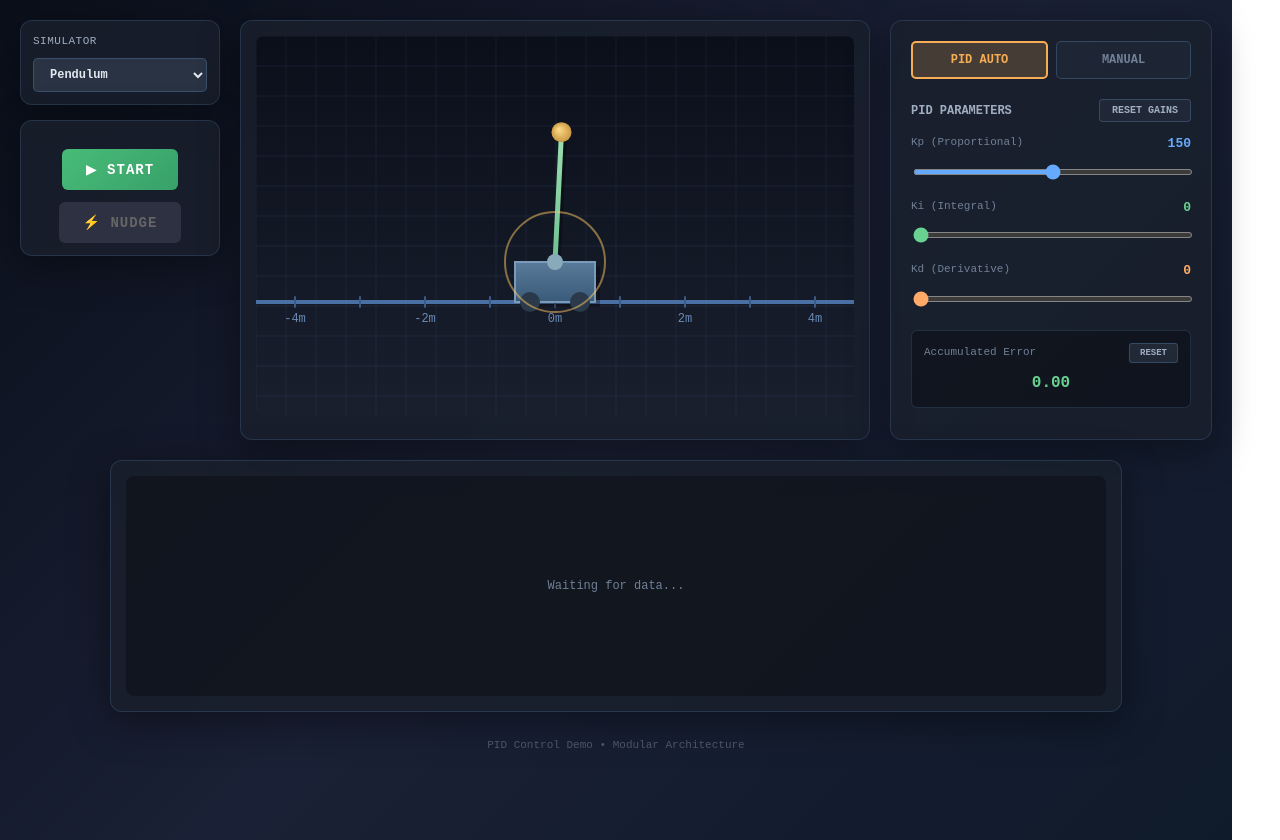
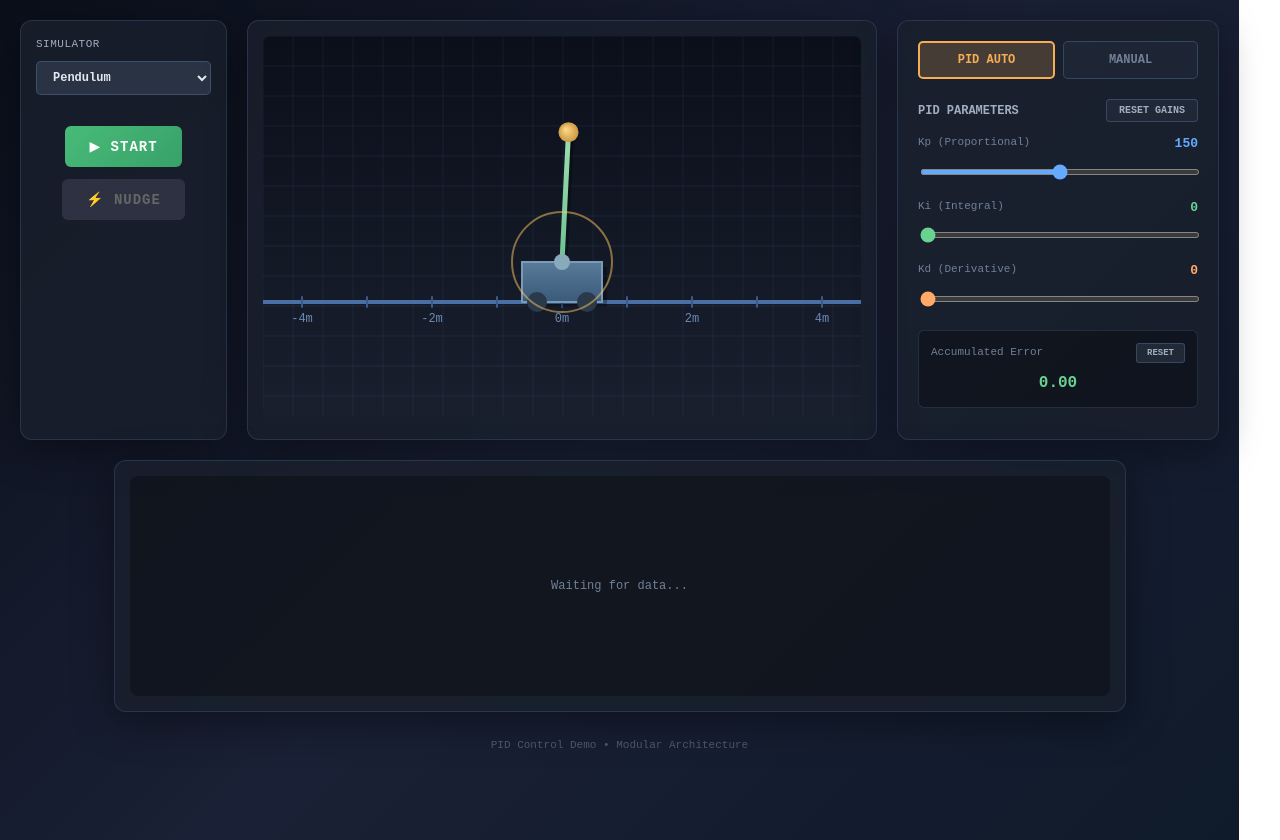
Before and after one commit to carlosnoyes/PID-demo, a React (Vite) app in the folder my-app/: page / in a window 1280 px wide. Built offline with nearby package versions, Linux system fonts and the light colour scheme.

Commit message:
fix: update panel styles and simplify simulation controls layout for DroneAltitude, HotTub, and InvertedPendulum simulators

```diff
--- a/my-app/src/simulators/DroneAltitude.jsx
+++ b/my-app/src/simulators/DroneAltitude.jsx
@@ -471,9 +471,9 @@ const DroneAltitudeSimulator = ({ simulators = [], activeSimulator = 'drone', on
       {/* Top Row: Left Panel + Simulation + Control Panel */}
       <div style={{ display: 'flex', gap: '20px', width: '100%' }}>
         {/* Left Button Panel */}
-        <div style={{ display: 'flex', flexDirection: 'column', gap: '15px', width: '200px', flexShrink: 0 }}>
+        <div style={{ ...panelStyles.base, padding: '15px', display: 'flex', flexDirection: 'column', gap: '15px', width: '175px', flexShrink: 0 }}>
           {/* Simulator Selector */}
-          <div style={{ ...panelStyles.base, padding: '12px' }}>
+          <div>
             <label style={{ display: 'block', color: colors.text.secondary, fontSize: '11px', marginBottom: '8px', textTransform: 'uppercase', letterSpacing: '0.5px' }}>
               Simulator
             </label>
@@ -500,7 +500,6 @@ const DroneAltitudeSimulator = ({ simulators = [], activeSimulator = 'drone', on
           </div>
 
           {/* Simulation Controls */}
-          <div style={{ ...panelStyles.base, padding: '12px' }}>
           <SimulationControls
             isRunning={isRunning}
             onToggle={handleToggle}
@@ -509,7 +508,6 @@ const DroneAltitudeSimulator = ({ simulators = [], activeSimulator = 'drone', on
               { label: '⚖️ ADD WEIGHT', onClick: addWeight, disabled: !isRunning || stateRef.current.crashed, variant: 'accent' }
             ]}
           />
-          </div>
         </div>
 
         {/* Simulation Window */}
--- a/my-app/src/simulators/HotTub.jsx
+++ b/my-app/src/simulators/HotTub.jsx
@@ -377,9 +377,9 @@ const HotTubSimulator = ({ simulators = [], activeSimulator = 'hottub', onSimula
       {/* Top Row: Left Panel + Simulation + Control Panel */}
       <div style={{ display: 'flex', gap: '20px', width: '100%' }}>
         {/* Left Button Panel */}
-        <div style={{ display: 'flex', flexDirection: 'column', gap: '15px', width: '200px', flexShrink: 0 }}>
+        <div style={{ ...panelStyles.base, padding: '15px', display: 'flex', flexDirection: 'column', gap: '15px', width: '175px', flexShrink: 0 }}>
           {/* Simulator Selector */}
-          <div style={{ ...panelStyles.base, padding: '12px' }}>
+          <div>
             <label style={{ display: 'block', color: colors.text.secondary, fontSize: '11px', marginBottom: '8px', textTransform: 'uppercase', letterSpacing: '0.5px' }}>
               Simulator
             </label>
@@ -406,7 +406,6 @@ const HotTubSimulator = ({ simulators = [], activeSimulator = 'hottub', onSimula
           </div>
 
           {/* Simulation Controls */}
-          <div style={{ ...panelStyles.base, padding: '12px' }}>
           <SimulationControls
             isRunning={isRunning}
             onToggle={handleToggle}
@@ -415,7 +414,6 @@ const HotTubSimulator = ({ simulators = [], activeSimulator = 'hottub', onSimula
               { label: '🌡️ CHANGE AMBIENT', onClick: changeAmbient, variant: 'info' }
             ]}
           />
-          </div>
         </div>
 
         {/* Simulation Window */}
--- a/my-app/src/simulators/InvertedPendulum.jsx
+++ b/my-app/src/simulators/InvertedPendulum.jsx
@@ -405,9 +405,9 @@ const InvertedPendulumSimulator = ({ simulators = [], activeSimulator = 'pendulu
       {/* Top Row: Left Panel + Simulation + Control Panel */}
       <div style={{ display: 'flex', gap: '20px', width: '100%' }}>
         {/* Left Button Panel */}
-        <div style={{ display: 'flex', flexDirection: 'column', gap: '15px', width: '200px', flexShrink: 0 }}>
+        <div style={{ ...panelStyles.base, padding: '15px', display: 'flex', flexDirection: 'column', gap: '15px', width: '175px', flexShrink: 0 }}>
           {/* Simulator Selector */}
-          <div style={{ ...panelStyles.base, padding: '12px' }}>
+          <div>
             <label style={{ display: 'block', color: colors.text.secondary, fontSize: '11px', marginBottom: '8px', textTransform: 'uppercase', letterSpacing: '0.5px' }}>
               Simulator
             </label>
@@ -434,7 +434,6 @@ const InvertedPendulumSimulator = ({ simulators = [], activeSimulator = 'pendulu
           </div>
 
           {/* Simulation Controls */}
-          <div style={{ ...panelStyles.base, padding: '12px' }}>
           <SimulationControls
             isRunning={isRunning}
             onToggle={handleToggle}
@@ -442,7 +441,6 @@ const InvertedPendulumSimulator = ({ simulators = [], activeSimulator = 'pendulu
               { label: '⚡ NUDGE', onClick: applyNudge, disabled: !isRunning || stateRef.current.fallen, variant: 'accent' }
             ]}
           />
-          </div>
         </div>
 
         {/* Simulation Window */}
```
Lines whose indentation alone changed are shown as unchanged.
